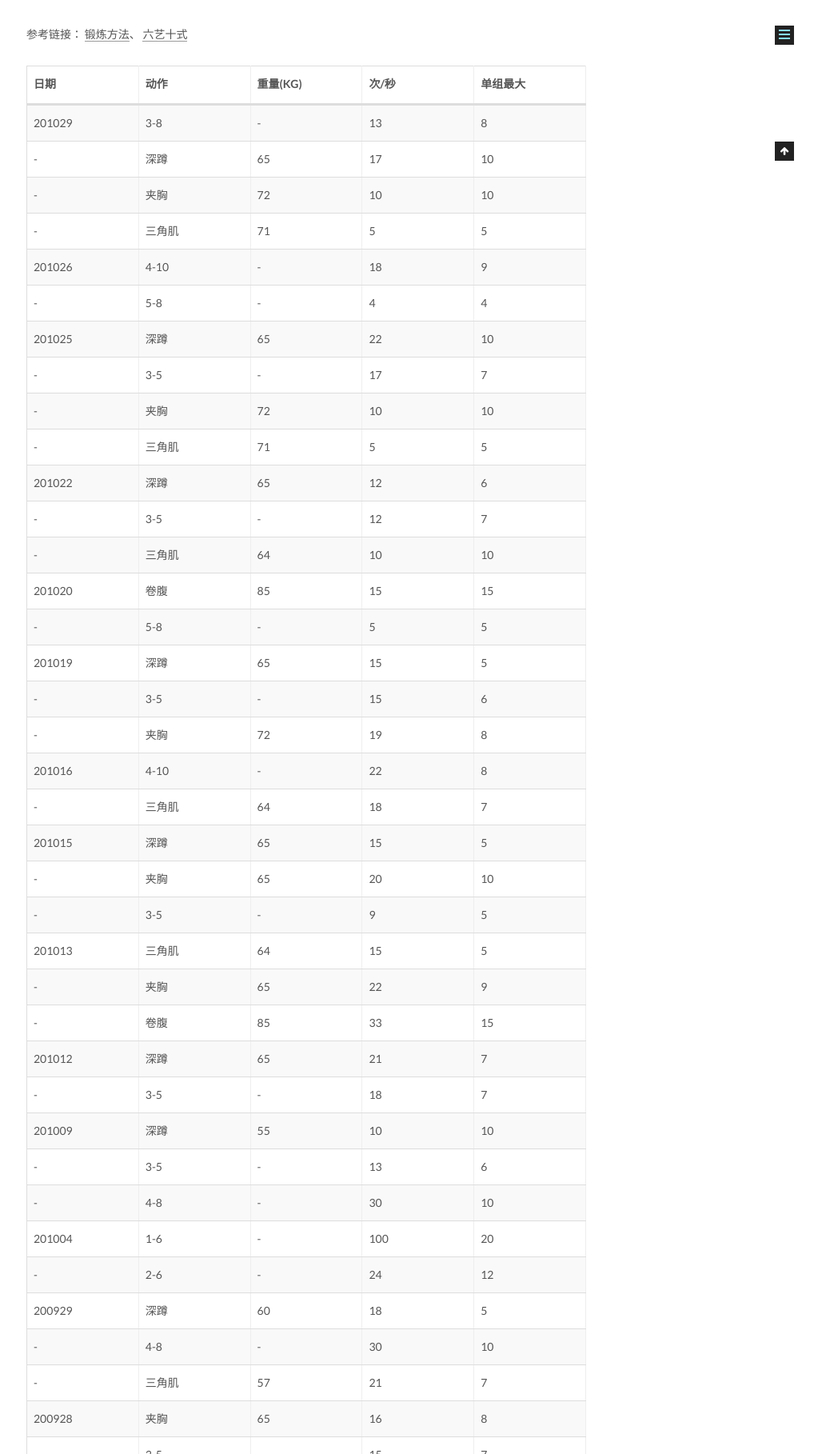
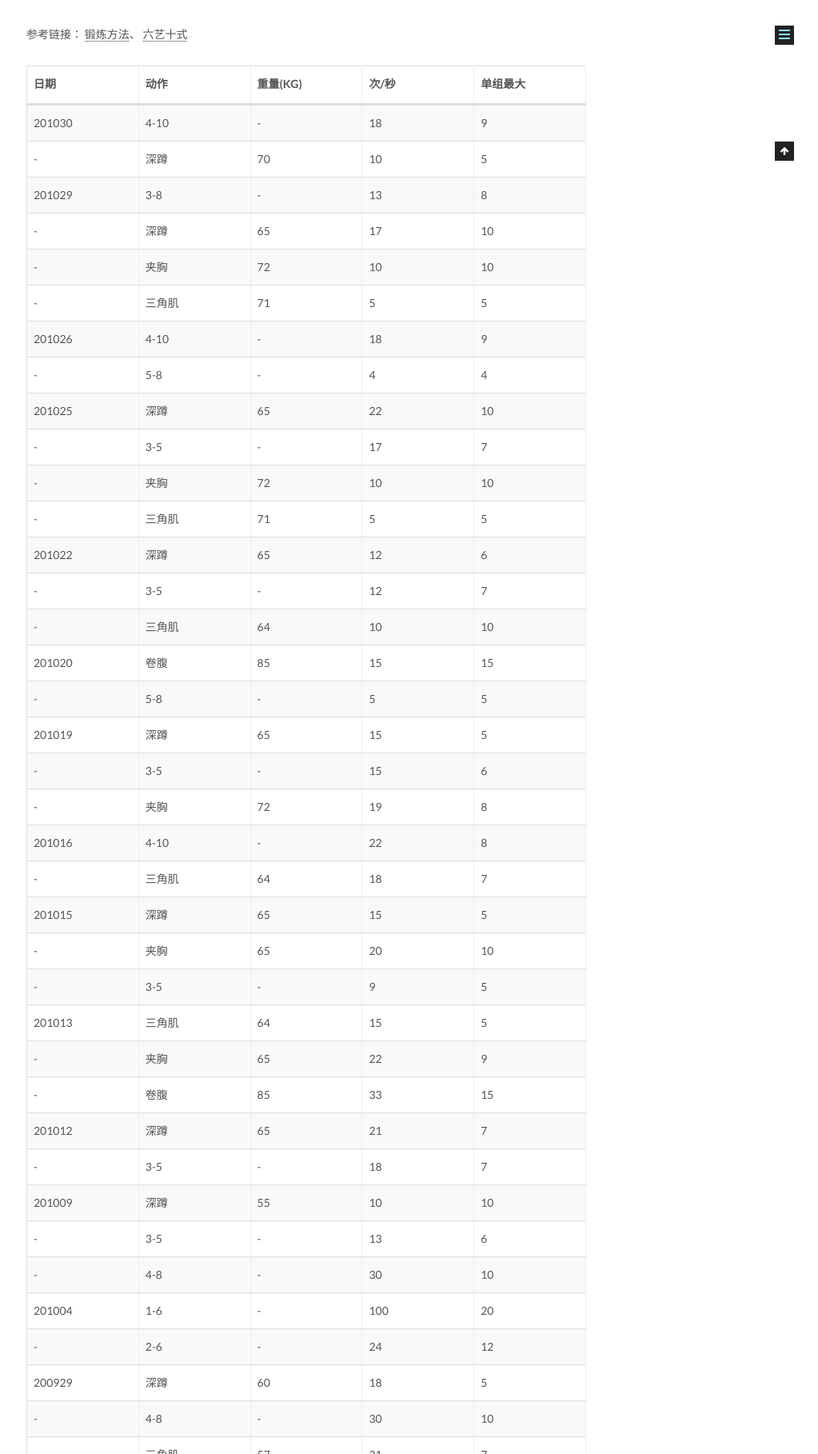
Before and after one commit to CodeHunter2006/CodeHunter2006.github.io, a Jekyll site: the page built from _posts/2020-06-01-Fitness_Record.md, in a window 1280 px wide, cut to the strip 799-2617 px from the top of the page. Shown: the whole strip at 80% size, without its empty margins (257-1280 px from the left). Built offline with Jekyll 4.4.1, drawn with Linux system fonts in a browser that asks for light colours.

Commit message:
[doc]: add contents.

```diff
--- a/_posts/2020-06-01-Fitness_Record.md
+++ b/_posts/2020-06-01-Fitness_Record.md
@@ -14,6 +14,8 @@ tags: Healthy
 
 | 日期   | 动作     | 重量(KG) | 次/秒 | 单组最大 |
 | ------ | -------- | -------- | ----- | -------- |
+| 201030 | 4-10     | -        | 18    | 9        |
+| -      | 深蹲     | 70       | 10    | 5        |
 | 201029 | 3-8      | -        | 13    | 8        |
 | -      | 深蹲     | 65       | 17    | 10       |
 | -      | 夹胸     | 72       | 10    | 10       |
```
